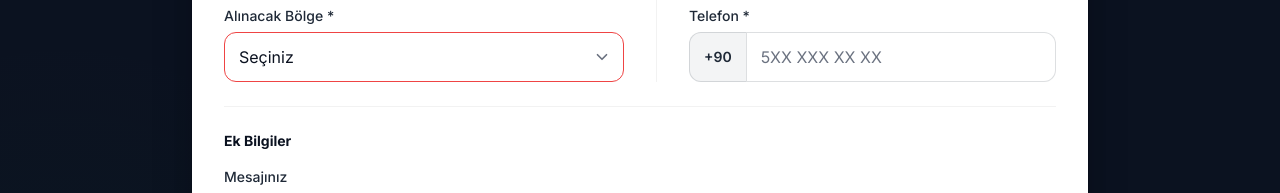
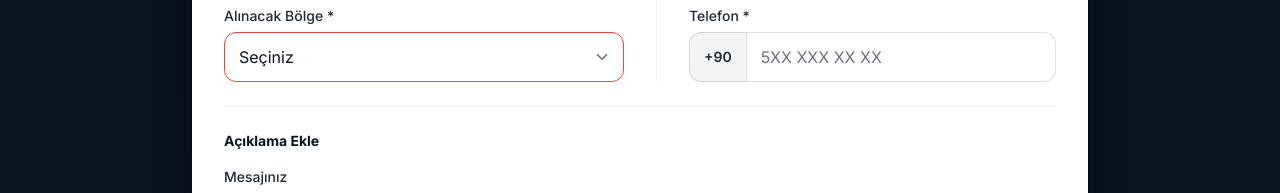
Before and after one commit to sukrugencoglu10/gnckon, a Next.js app: page / in a window 1280 px wide. Shown: the part 1060-1253 px from the top of the page. Built offline with nearby package versions, Linux system fonts and the light colour scheme.

Commit message:
feat: rename Ek Bilgiler to Açıklama Ekle

```diff
--- a/components/LeadForm.tsx
+++ b/components/LeadForm.tsx
@@ -200,11 +200,11 @@ export function LeadForm({ variant = "buyer", defaultType }: { variant?: Variant
       {/* 3. Ek Bilgiler */}
       <div className="mt-6 border-t border-black/5 pt-6">
         <button type="button" onClick={() => setIsExtraOpen(!isExtraOpen)} className="w-full flex items-center justify-between md:hidden mb-4">
-          <h3 className="text-sm font-bold text-ink-900">Ek Bilgiler</h3>
+          <h3 className="text-sm font-bold text-ink-900">Açıklama Ekle</h3>
           <ChevronDown className={`h-5 w-5 text-ink-500 transition-transform ${isExtraOpen ? "rotate-180" : ""}`} />
         </button>
         <div className="hidden md:block mb-4">
-          <h3 className="text-sm font-bold text-ink-900">Ek Bilgiler</h3>
+          <h3 className="text-sm font-bold text-ink-900">Açıklama Ekle</h3>
         </div>
         <div className={`gap-4 ${isExtraOpen ? "grid" : "hidden"} md:grid`}>
           <div>
```
